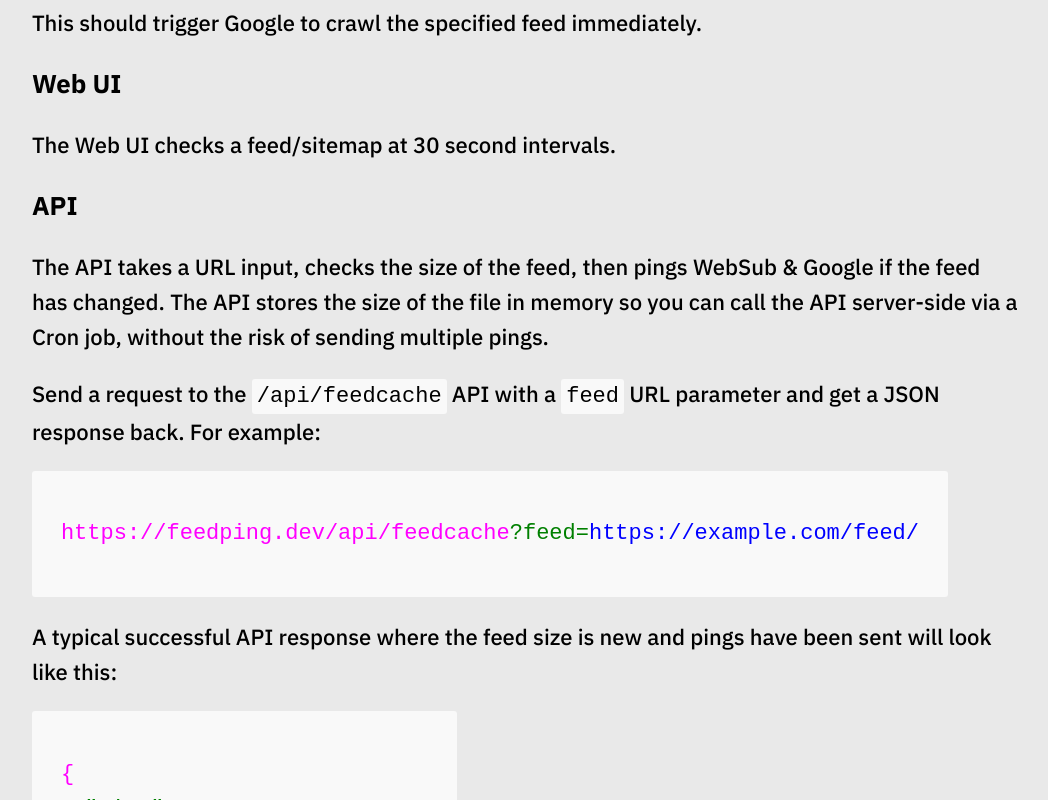
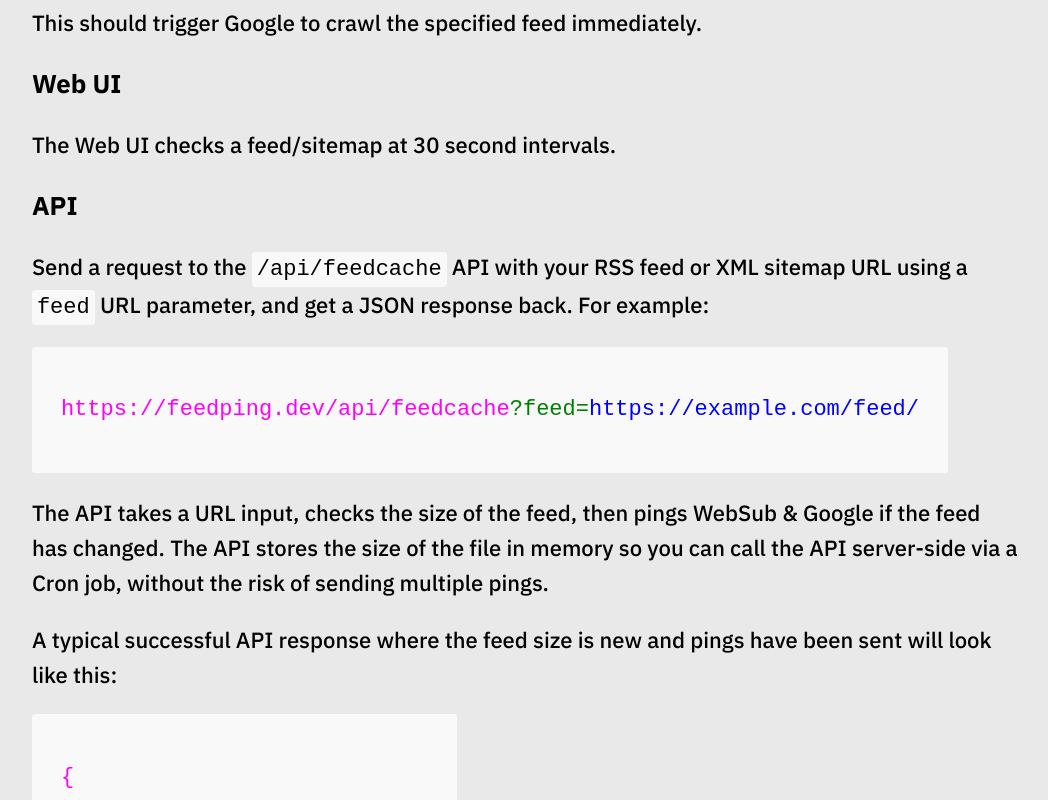
Before and after one commit to colinmcdermott/feedchecker-api, a Next.js app: page / in a window 1280 px wide. Shown: the part 521-1321 px from the top of the page, without its empty margins (48-1096 px from the left). Built offline with nearby package versions, Linux system fonts and the light colour scheme.

Commit message:
Update index.tsx

```diff
--- a/pages/index.tsx
+++ b/pages/index.tsx
@@ -116,10 +116,11 @@ function FeedChecker() {
 
         <h3>API</h3>
 
-        <p>The API takes a URL input, checks the size of the feed, then pings WebSub & Google if the feed has changed. The API stores the size of the file in memory so you can call the API server-side via a Cron job, without the risk of sending multiple pings.</p>
-        <p>Send a request to the <code>/api/feedcache</code> API with a <code>feed</code> URL parameter and get a JSON response back. For example:</p>
+        <p>Send a request to the <code>/api/feedcache</code> API with your RSS feed or XML sitemap URL using a <code>feed</code> URL parameter, and get a JSON response back. For example:</p>
 
         <code><pre><span>https://feedping.dev/api/feedcache<em>?feed=</em><em>https://example.com/feed/</em></span></pre></code>
+
+        <p>The API takes a URL input, checks the size of the feed, then pings WebSub & Google if the feed has changed. The API stores the size of the file in memory so you can call the API server-side via a Cron job, without the risk of sending multiple pings.</p>
 
         <p>A typical successful API response where the feed size is new and pings have been sent will look like this:</p>
 
```
